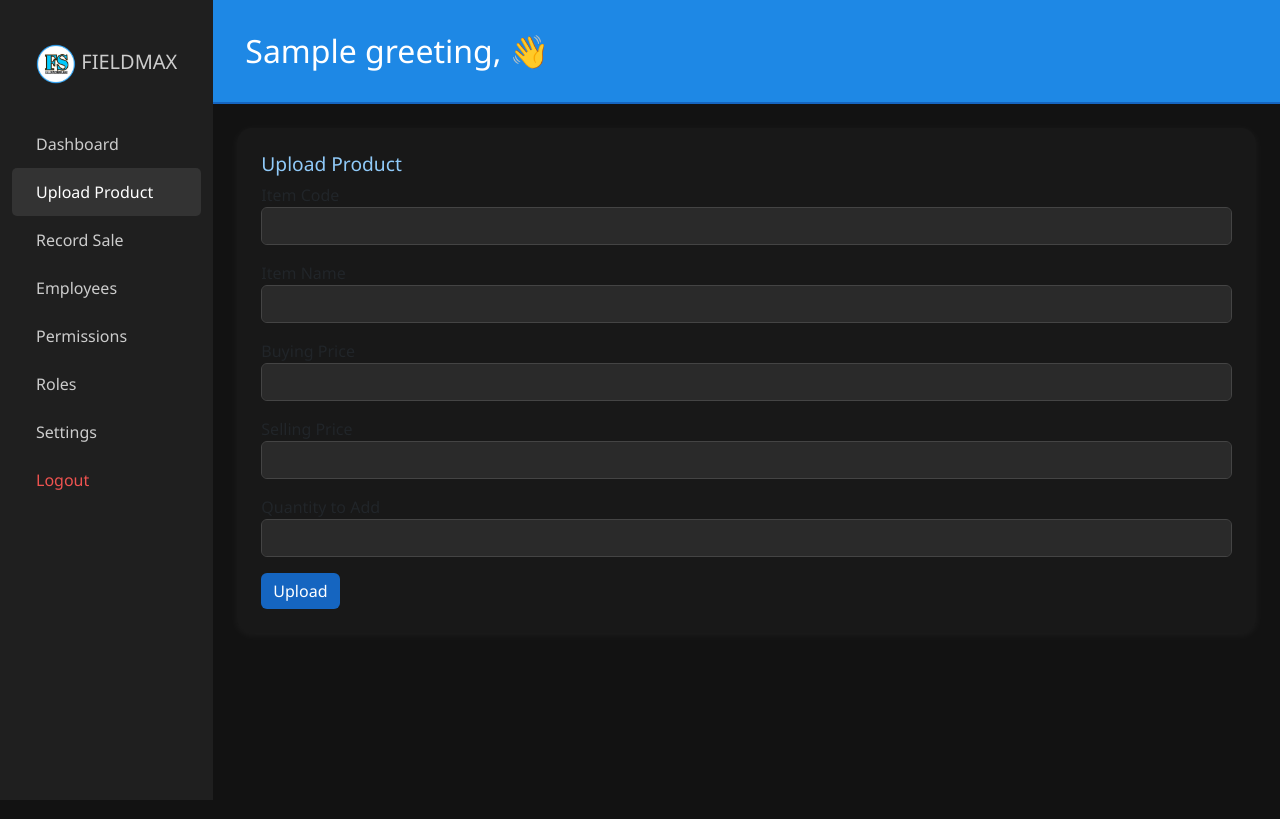
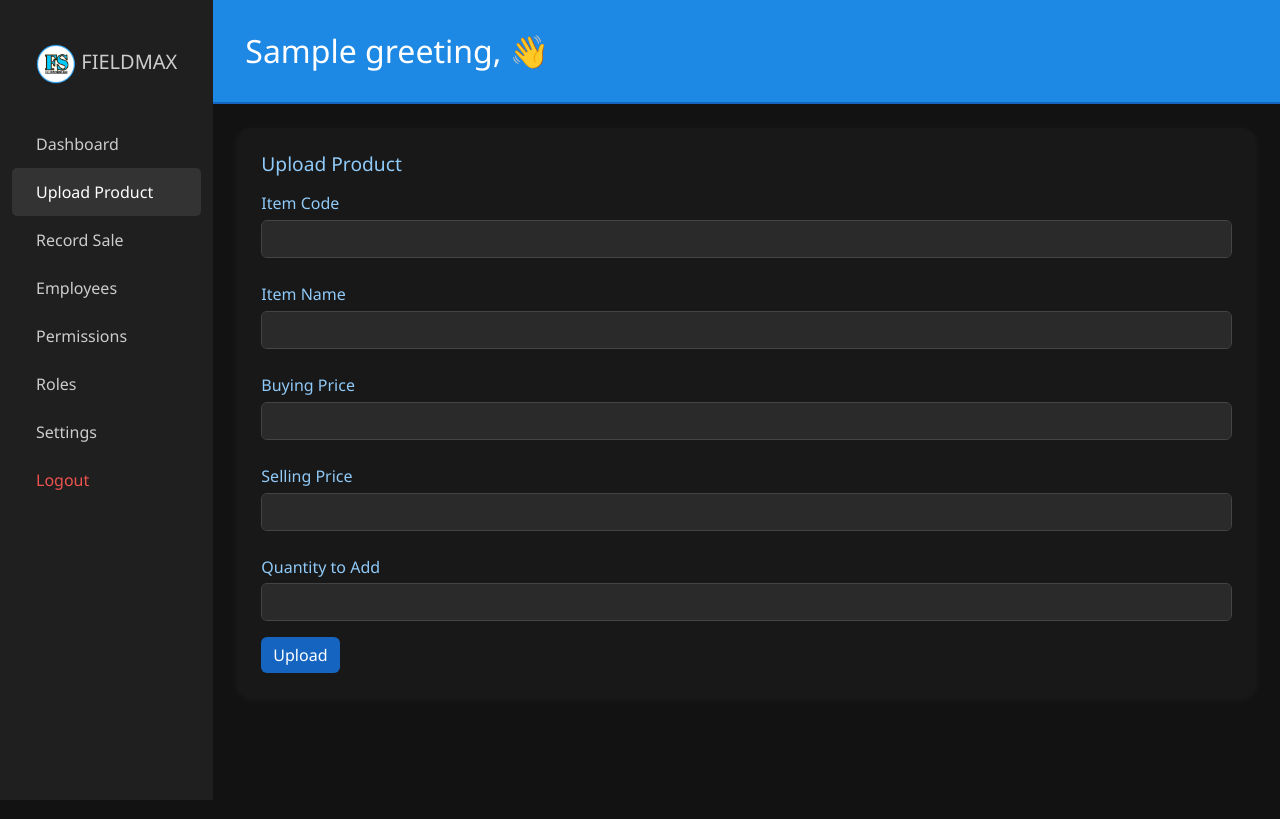
Before and after one commit to Vincentchirchir/fieldmax-sales-app, a Flask app: template templates/dashboard.html in a window 1280 px wide, after a click on "Upload Product". Shown: the top 819 px of the page. Run offline with Flask 3, Linux system fonts and the light colour scheme; the template is opened without the code that fills it: most values are stand-ins (such as "Sample title", 1, 10 or a date in 2020); some libraries are stand-ins or nearby versions.

Commit message:
Update dashboard.html

```diff
--- a/templates/dashboard.html
+++ b/templates/dashboard.html
@@ -121,12 +121,23 @@
         border: 1px solid #444;
     }
 
-    input.form-control:focus {
+    input.form-control:focus,
+    select.form-control:focus,
+    textarea.form-control:focus {
         background-color: #2a2a2a;
-        color: #fff;
+        color: #ffffff;
         border-color: #42a5f5;
+        outline: none;
         box-shadow: none;
     }
+
+label {
+    color: #90caf9;
+    margin-top: 0.5rem;
+    margin-bottom: 0.3rem;
+    font-weight: 500;
+}
+
 </style>
 </head>
 <body>
```
